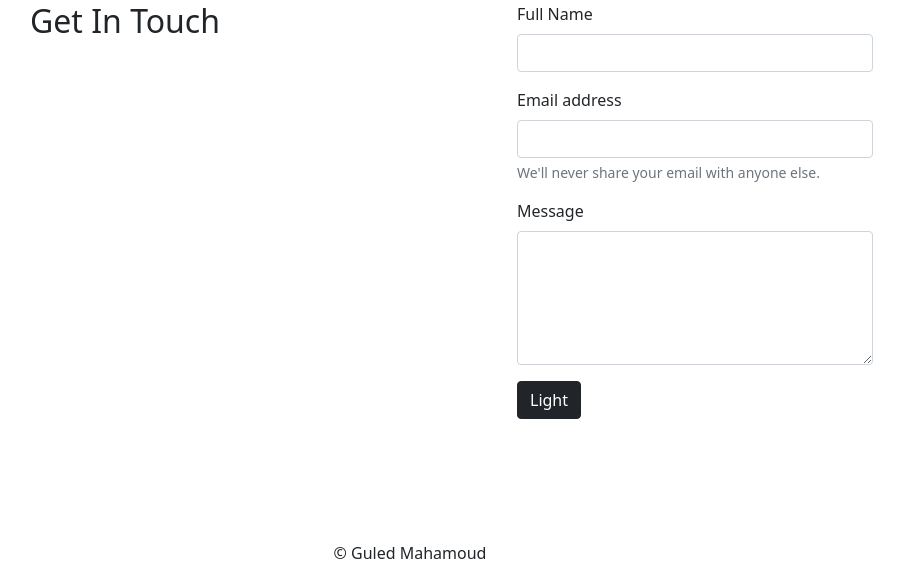
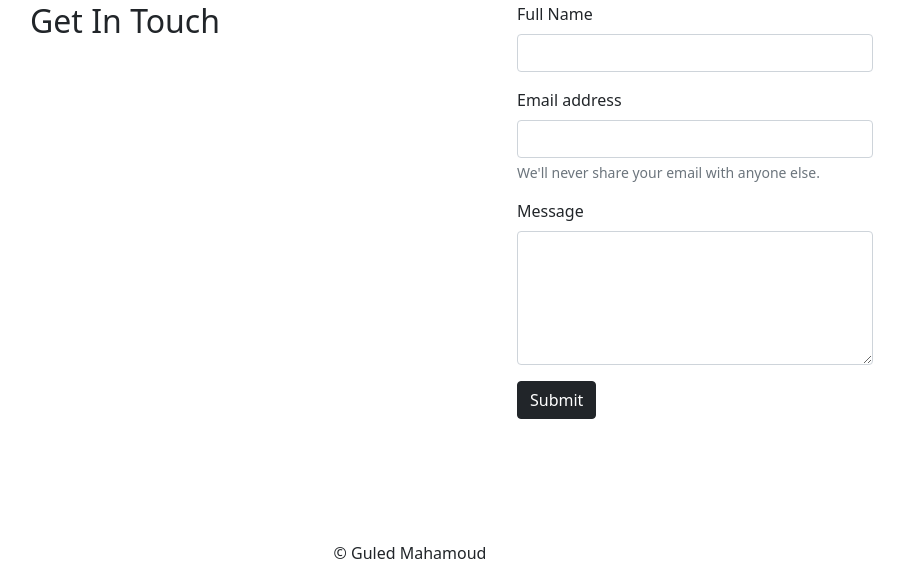
Before and after one commit to gammaled/my-resume-website, a Flask app: page /contact in a window 1280 px wide. Shown: the part 219-800 px from the top of the page, without its empty margins (230-1134 px from the left). Run offline with Flask 2, Linux system fonts and the light colour scheme; some libraries are stand-ins or nearby versions.

Commit message:
changed text of submit button

```diff
--- a/templates/contact.html
+++ b/templates/contact.html
@@ -18,7 +18,7 @@
                 <label for="formGroupExampleInput2" class="form-label">Message</label>
                 <textarea class="form-control" id="formGroupExampleInput2" rows="5" required></textarea>
             </div>
-            <button type="submit" class="btn btn-dark">Light</button>
+            <button type="submit" class="btn btn-dark">Submit</button>
         </form>
     </div>
 </div>
```
